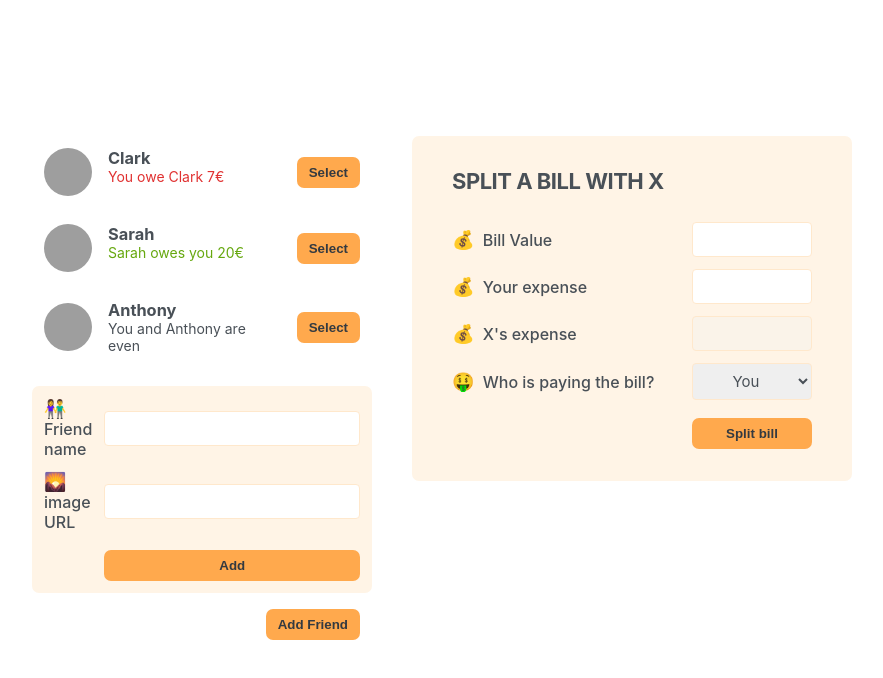
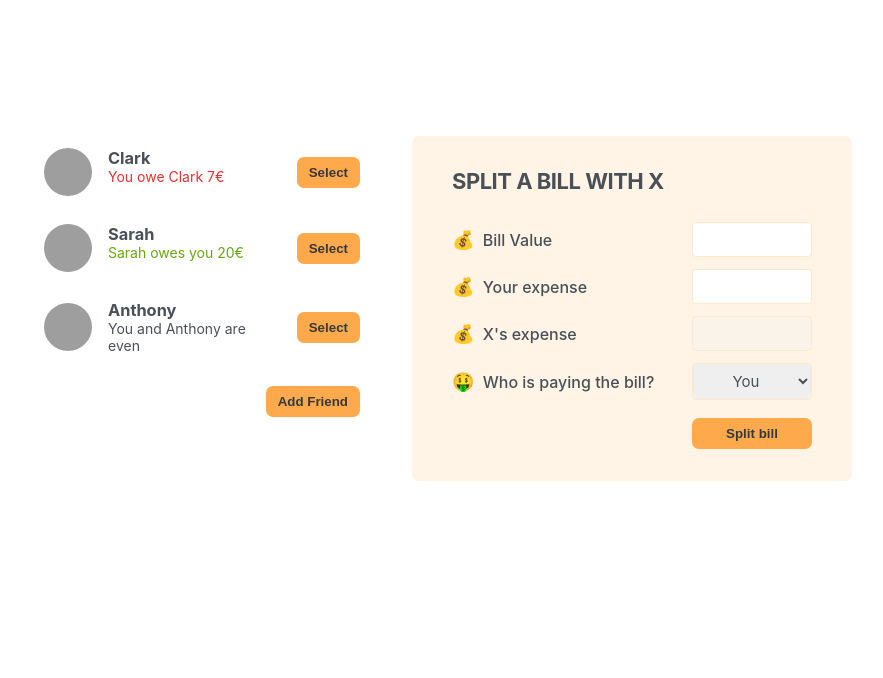
Before and after one commit to Liliane-Top/06-eat-n-split, a React (Create React App) app: page / in a window 1280 px wide. Shown: the top 678 px of the page, without its empty margins (198-1081 px from the left). Built offline with nearby package versions, Linux system fonts and the light colour scheme; grey boxes are pictures that could not be loaded.

Commit message:
conditional rendering children and setting state for add friend button

```diff
--- a/src/App.js
+++ b/src/App.js
@@ -23,13 +23,23 @@ const initialFriends = [
 
 export default function App() {
   const [friends, setFriends] = useState(initialFriends);
+  const [openAddFriend, setOpenAddFriend] = useState(false);
+
+  function onToggle() {
+    setOpenAddFriend(!openAddFriend);
+  }
 
   return (
     <div className="app">
       <div className="sidebar">
         <FriendsList data={initialFriends} />
-        <FormAddFriend friends={friends} onsetFriends={setFriends} />
-        <Button>Add Friend</Button>
+
+        {openAddFriend && (
+          <FormAddFriend friends={friends} onsetFriends={setFriends} />
+        )}
+        <Button onClick={onToggle}>
+          {openAddFriend ? "Close" : "Add Friend"}
+        </Button>
       </div>
       <div>
         <FormSplitBill friends={friends} />
@@ -92,8 +102,12 @@ function FormAddFriend({ friends, onsetFriends }) {
   );
 }
 
-function Button({ children }) {
-  return <button className="button">{children}</button>;
+function Button({ onClick, children }) {
+  return (
+    <button className="button" onClick={onClick}>
+      {children}
+    </button>
+  );
 }
 
 function FormSplitBill({ friends }) {
```
